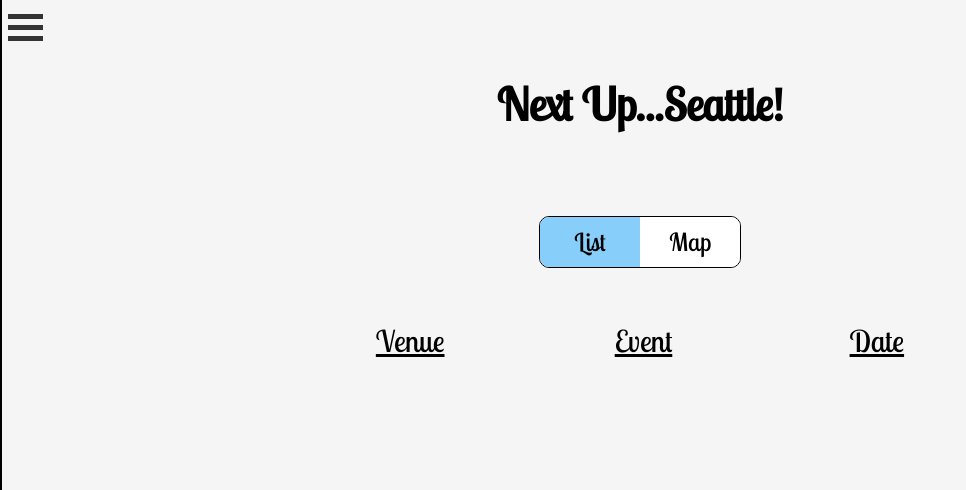
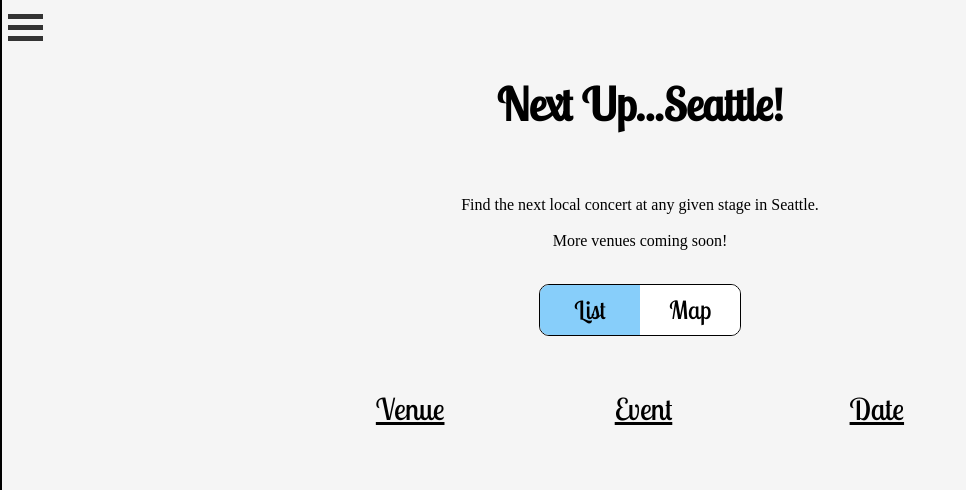
Before and after one commit to BobcatBlue/Next-Up-Seattle, a Flask app: template templates/index.html in a window 1280 px wide. Shown: the top 490 px of the page, without its empty margins (0-966 px from the left). Run offline with Flask 3, Linux system fonts and the light colour scheme; the template is opened without the code that fills it, so the values that code supplies are empty; parts of the project's set-up code (start-up, migrations or seed data) failed here and were passed over.

Commit message:
Minor adjustment to the text on the main and About pages.

```diff
--- a/main.py
+++ b/main.py
@@ -127,5 +127,5 @@ def update_csv():
 
 
 if __name__ == "__main__":
-    # app.run(debug=True, port=5001, use_reloader=False, host="0.0.0.0")
-    app.run(debug=True, port=5001, use_reloader=False)
+    app.run(debug=True, port=5001, use_reloader=False, host="0.0.0.0")
+    # app.run(debug=True, port=5001, use_reloader=False)
--- a/templates/index.html
+++ b/templates/index.html
@@ -4,7 +4,9 @@
 
 {% block content %}
 <h1 style="font-family: 'Lobster Two'; font-size: 45px; text-align: center;">Next Up...Seattle!</h1>
-<br><br><br>
+<br>
+<p style="text-align: center;">Find the next local concert at any given stage in Seattle. <br><br> More venues coming soon!</p>
+<br>
 
 <div class="toggle-container">
     <div id="listButton" class="toggle-button active" onclick="toggleView('list')">List</div>
@@ -44,6 +46,7 @@
 </div>
 
 <div id="mapView" class="view" style="display: none;">
+    <p>Map-view is still under development, but will be up and running soon.  Feel free to play around with the map in the meantime :)</p>
     <div style="max-width: 550px; max-height: 600px; margin: auto; border: 5px solid black; overflow: hidden; background-color: #E1E1E1">
         <svg width="695" height="929" viewBox="0 0 695 929" fill="none" xmlns="http://www.w3.org/2000/svg" id="map-svg">
             <style>
```
